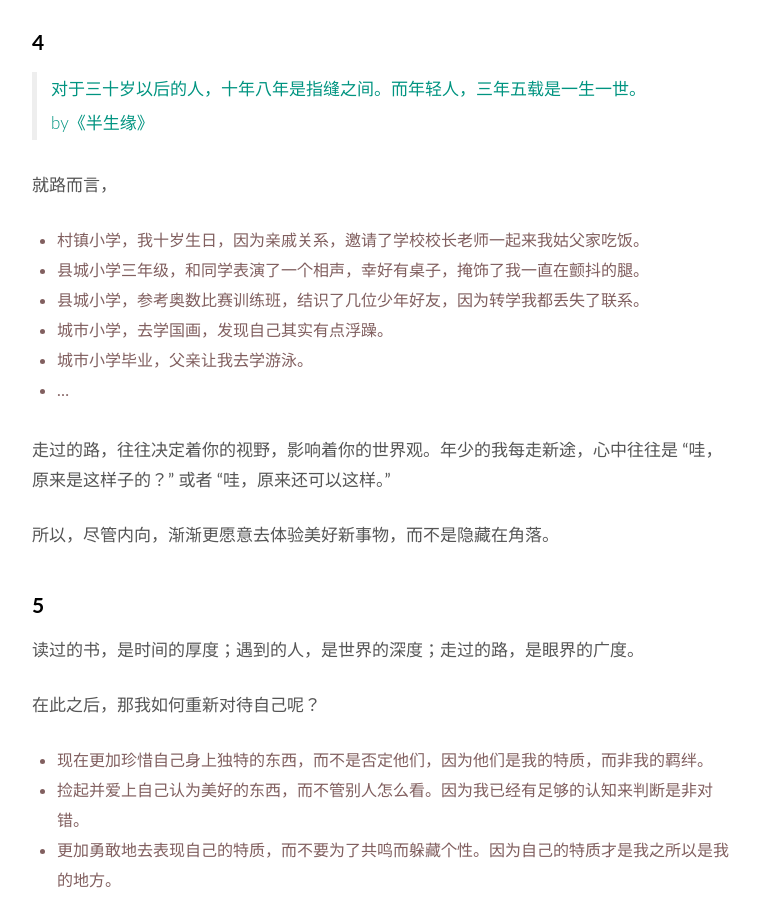
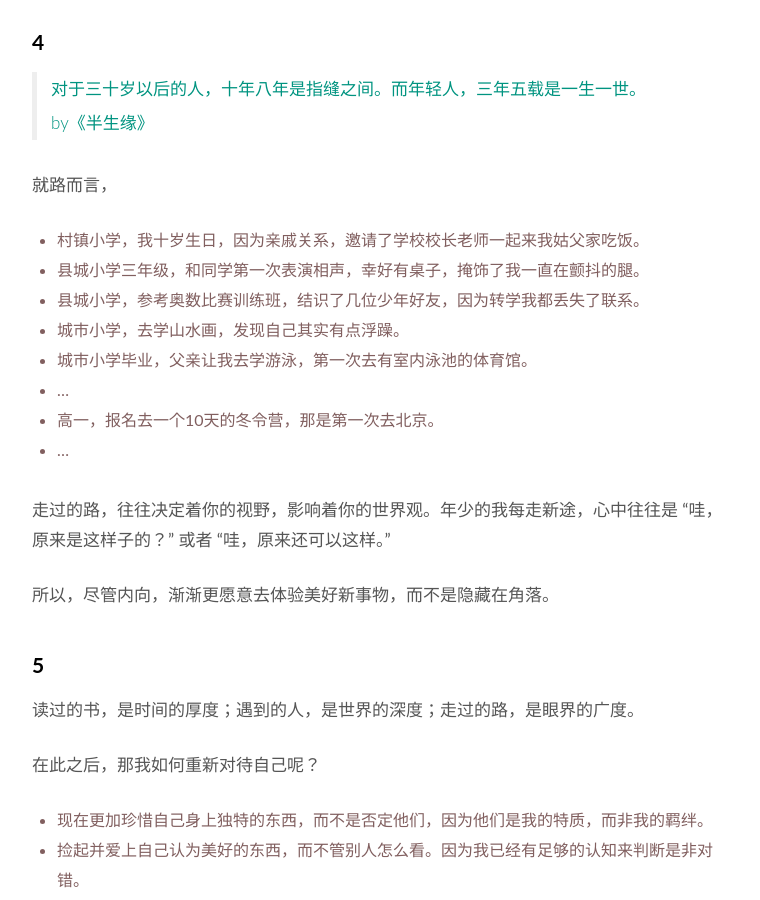
Before and after one commit to WillWang-X/willwang-x.github.io, a Jekyll site: the page built from _posts/2019-02-05-what-shaped-me.md, in a window 1280 px wide and 900 px high, scrolled down 3009 px. Shown: the whole window, without its empty margins (258-1018 px from the left). Built offline with Jekyll 4.4.1, drawn with Linux system fonts in a browser that asks for light colours.

Commit message:
Updated what shaped me

```diff
--- a/_posts/2019-02-05-what-shaped-me.md
+++ b/_posts/2019-02-05-what-shaped-me.md
@@ -96,10 +96,12 @@ published: true
 就路而言，
 
 * 村镇小学，我十岁生日，因为亲戚关系，邀请了学校校长老师一起来我姑父家吃饭。
-* 县城小学三年级，和同学表演了一个相声，幸好有桌子，掩饰了我一直在颤抖的腿。
+* 县城小学三年级，和同学第一次表演相声，幸好有桌子，掩饰了我一直在颤抖的腿。
 * 县城小学，参考奥数比赛训练班，结识了几位少年好友，因为转学我都丢失了联系。
-* 城市小学，去学国画，发现自己其实有点浮躁。
-* 城市小学毕业，父亲让我去学游泳。
+* 城市小学，去学山水画，发现自己其实有点浮躁。
+* 城市小学毕业，父亲让我去学游泳，第一次去有室内泳池的体育馆。
+* ...
+* 高一，报名去一个10天的冬令营，那是第一次去北京。
 * ...
 
 <br>
```
